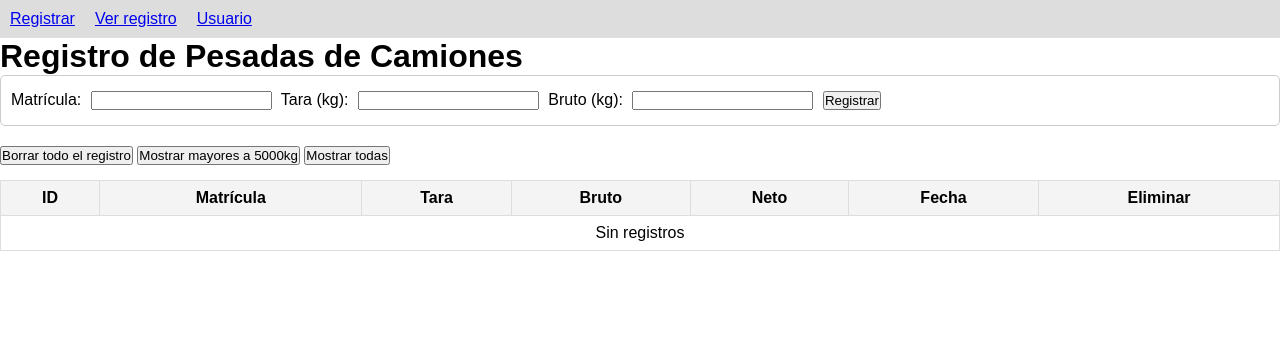
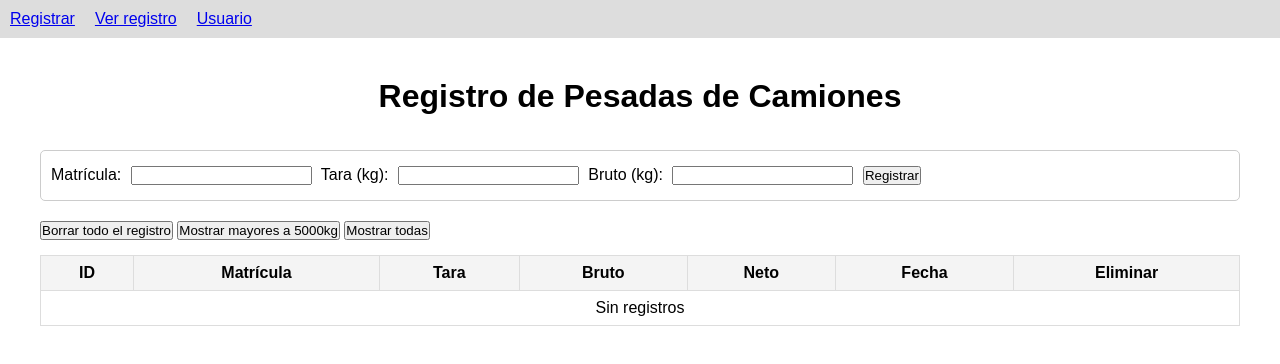
Before and after one commit to Diego-Benincasa/ProyectoFinal-Benincasa, a plain HTML site: page index.html in a window 1280 px wide. Drawn offline with nearby package versions, Linux system fonts and the light colour scheme; some packages are replaced by stand-ins of ours; a script that the page names is missing.

Commit message:
cambios en general estilos etcpor segunda vez

```diff
--- a/index.html
+++ b/index.html
@@ -18,7 +18,9 @@
       </ul>
     </nav>
 
-    <h1>Registro de Pesadas de Camiones</h1>
+    <main>
+
+    <h1 class="title-title">Registro de Pesadas de Camiones</h1>
 
     <form id="formPesada">
       <label>
@@ -57,7 +59,7 @@
       <tbody id="tablaPesadas"></tbody>
     </table>
 
-
+    </main>
 
     <script src="./scripts/script.js"></script>
     <script src="https://cdn.jsdelivr.net/npm/toastify-js"></script>
--- a/styles/styles.css
+++ b/styles/styles.css
@@ -50,3 +50,12 @@ th {
 .navbar ul li {
   margin: 10px;
 }
+
+main {
+  margin: 2.5rem;
+}
+
+.title-title {
+  text-align: center;
+  margin-bottom: 35px;
+}
```
